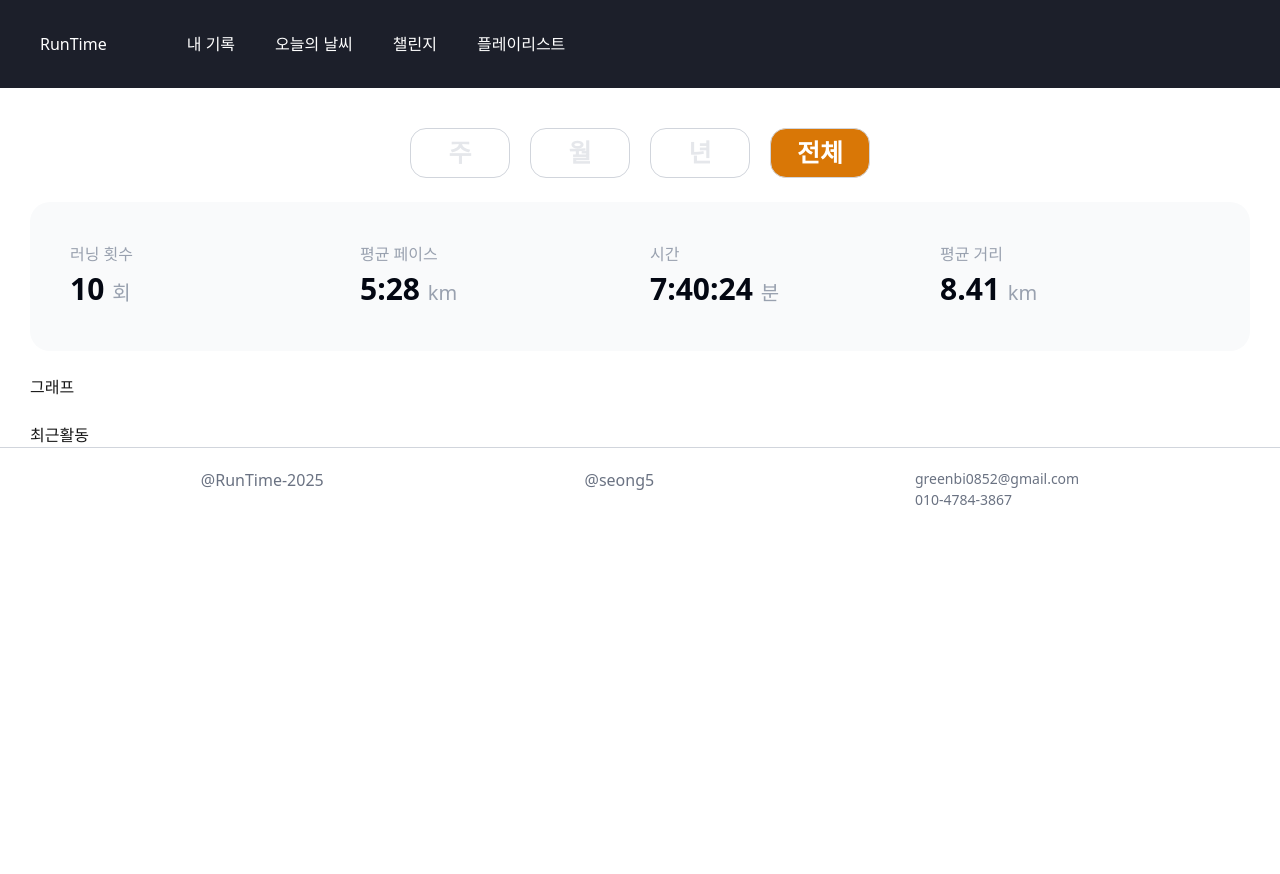
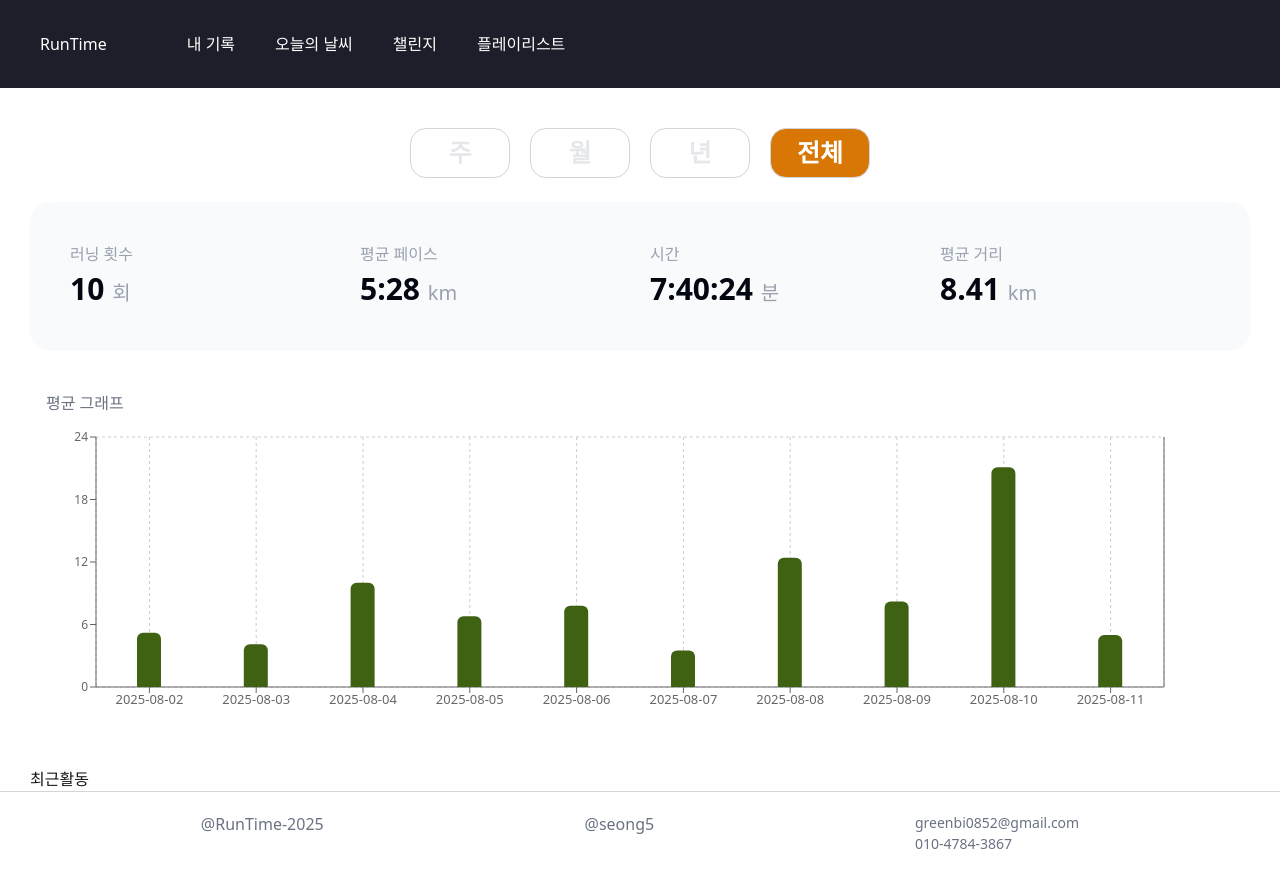
Before and after one commit to seong5/RunTime, a Next.js app: page /stats in a window 1280 px wide. Both pictures are taken after a click on the button "전체". Before the commit the page ends 800 px from the top, so only its background shows below. Built offline with nearby package versions, Linux system fonts and the light colour scheme.

Commit message:
✨ feat: recharts 설치 및 브라우저 렌더링 테스트

```diff
--- /dev/null
+++ b/app/stats/_components/AverageChart.tsx
@@ -0,0 +1,104 @@
+'use client'
+
+import { useMemo } from 'react'
+import {
+  ResponsiveContainer,
+  ComposedChart,
+  Bar,
+  Line,
+  XAxis,
+  YAxis,
+  Tooltip,
+  CartesianGrid,
+} from 'recharts'
+import type { PeriodType } from './PeriodFilter'
+import { runningRecords } from '@/mocks/runningRecord'
+import { toLocalDate, hmsToSec, fmtPace, getRange } from '@/utils/dateUtils'
+
+type ChartPoint = {
+  date: string
+  distance: number
+  paceSecPerKm: number
+}
+
+export default function AverageChart({ period }: { period: PeriodType }) {
+  // 기간 필터링 + 차트용 데이터 변환
+  const data = useMemo<ChartPoint[]>(() => {
+    const { start, end } = getRange(period, new Date())
+    const filtered =
+      !start || !end
+        ? runningRecords
+        : runningRecords.filter(r => {
+            const d = toLocalDate(r.date)
+            return d >= start && d <= end
+          })
+
+    // 날짜 오름차순 정렬
+    const sorted = [...filtered].sort((a, b) => (a.date < b.date ? -1 : 1))
+
+    return sorted.map(r => {
+      const totalSec = hmsToSec(r.time)
+      const pace = r.distance > 0 ? totalSec / r.distance : Number.POSITIVE_INFINITY
+      return {
+        date: r.date,
+        distance: Number(r.distance.toFixed(2)),
+        paceSecPerKm: pace,
+      }
+    })
+  }, [period])
+
+  if (data.length === 0) {
+    return (
+      <div className="rounded-xl border p-6 text-center text-sm text-gray-500">
+        해당 기간에 표시할 데이터가 없습니다.
+      </div>
+    )
+  }
+
+  return (
+    <div className="p-4">
+      <div className="mb-3 text-[16px] text-gray-500">평균 그래프</div>
+      <div style={{ width: '100%', height: 300 }}>
+        <ResponsiveContainer>
+          <ComposedChart data={data} margin={{ top: 10, right: 20, bottom: 10, left: 0 }}>
+            <CartesianGrid strokeDasharray="3 3" />
+            <XAxis dataKey="date" tick={{ fontSize: 13 }} minTickGap={16} />
+            {/* 왼쪽 Y축: 거리(km) */}
+            <YAxis
+              yAxisId="left"
+              tick={{ fontSize: 12 }}
+              width={50}
+              label={{ value: '', angle: -90, position: 'insideLeft', offset: 6 }}
+            />
+            {/* 오른쪽 Y축: 페이스(M:SS/km) */}
+            <YAxis
+              yAxisId="right"
+              orientation="right"
+              tick={{ fontSize: 12 }}
+              width={50}
+              tickFormatter={v => fmtPace(v).replace('/km', '')}
+              label={{ value: '', angle: 90, position: 'insideRight', offset: 10 }}
+              domain={['auto', 'auto']}
+            />
+            <Tooltip
+              formatter={(value: any, name: string) => {
+                if (name === 'distance') return [`${value} km`, '거리']
+                if (name === 'paceSecPerKm') return [fmtPace(value as number), '평균 페이스']
+                return [value, name]
+              }}
+              labelFormatter={label => `날짜: ${label}`}
+            />
+            <Bar
+              yAxisId="left"
+              dataKey="distance"
+              name="distance"
+              barSize={24}
+              radius={[6, 6, 0, 0]}
+              fill="#3f6212"
+            />
+          </ComposedChart>
+        </ResponsiveContainer>
+      </div>
+    </div>
+  )
+}
--- a/app/stats/page.tsx
+++ b/app/stats/page.tsx
@@ -3,6 +3,7 @@
 import { useState } from 'react'
 import PeriodFilter, { type PeriodType } from './_components/PeriodFilter'
 import RunningAverage from './_components/RunningAverage'
+import AverageChart from './_components/AverageChart'
 
 export default function Stats() {
   const [period, setPeriod] = useState<PeriodType>('주')
@@ -11,7 +12,7 @@ export default function Stats() {
     <section className="px-[20px] md:px-[30px] space-y-6">
       <PeriodFilter value={period} onChange={setPeriod} />
       <RunningAverage period={period} />
-      <div>그래프</div>
+      <AverageChart period={period} />
       <div>최근활동</div>
     </section>
   )
--- a/package.json
+++ b/package.json
@@ -18,6 +18,7 @@
     "next": "15.3.5",
     "react": "^19.0.0",
     "react-dom": "^19.0.0",
+    "recharts": "^3.1.2",
     "tailwind-variants": "^2.1.0",
     "zustand": "^5.0.6"
   },
```
Also changed, not shown: 1 other file (tests, documents, lock files or other folders).
